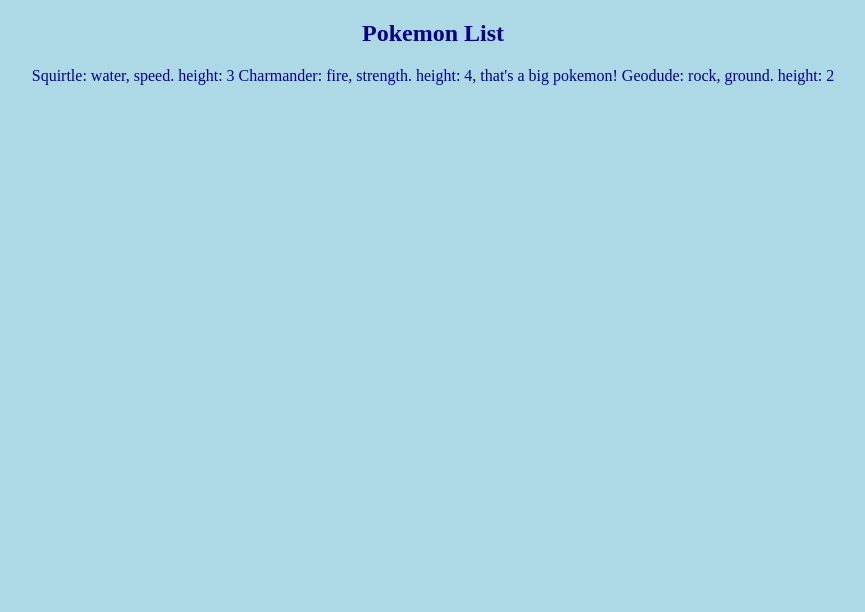
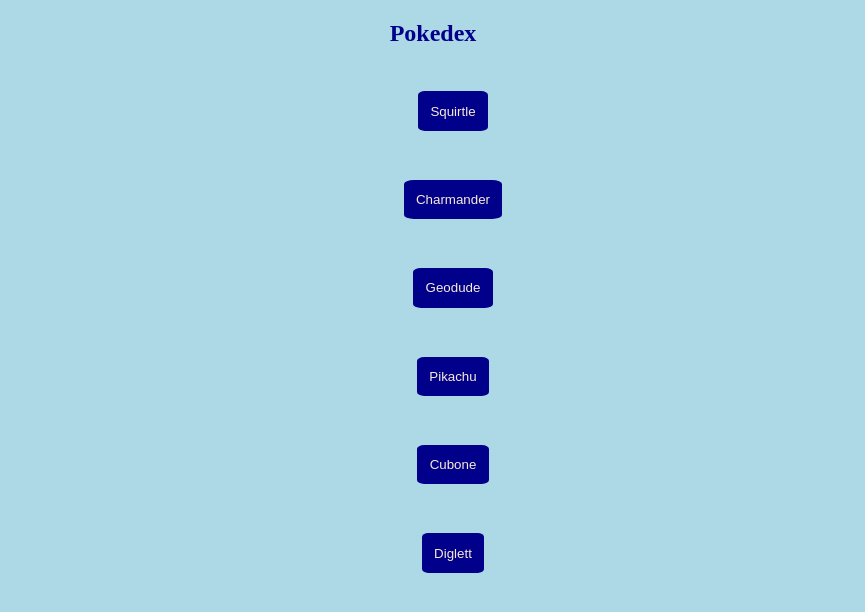
Before and after one commit to scottie-eves/Pokedex, a plain HTML site: page index.html in a window 1280 px wide. Shown: the whole page, without its empty margins (207-1072 px from the left). Drawn offline with Linux system fonts and the light colour scheme.

Commit message:
DOM update
CSS: added styling to buttons and took away bullets from list.

Index: added new H2 heading. and added class to <ul>

JS: created new pokemonRepository to contain all of the pokemon in one function.
Created new If else statement to the repository.
Created new function to select html elements and created lists and buttons from there.
Created event listener inside function to log the pokemon's name in the console.

```diff
--- a/css/styles.css
+++ b/css/styles.css
@@ -3,3 +3,18 @@
     color: darkblue;
     text-align: center;
 }
+.button-class {
+    background-color: darkblue;
+    border: black;
+    color: antiquewhite;
+    padding: 1%;
+    margin: 2%;
+    border-radius: 10%;
+    text-align: center;
+    text-decoration: none;
+    cursor: pointer;
+    transition-duration: 0.4s;
+}
+li {
+    list-style: none;
+}
--- a/index.html
+++ b/index.html
@@ -7,7 +7,8 @@
     <title>Simple JS APP</title>
 </head>
 <body>
-    <h2> Pokemon List </h2>
+    <h2> Pokedex </h2>
+        <ul class="pokemon-list"></ul>
    <script src="js/scripts.js"></script>
 </body>
 </html>
--- a/js/scripts.js
+++ b/js/scripts.js
@@ -1,14 +1,68 @@
-let pokemonList = [
-    {name: 'Squirtle: ' , type: ['water', ' speed'] , height: 3} ,
-    {name: ' Charmander: ' , type: ['fire' , ' strength'] , height: 4} ,
-    {name: ' Geodude: ' , type: ['rock', ' ground'] , height: 2}
+let pokemonRepository = (function () {
+    let repository = [
+    {name: ' Squirtle ' , type: ['water', ' speed'] , height: 3} ,
+    {name: ' Charmander ' , type: ['fire' , ' strength'] , height: 4} ,
+    {name: ' Geodude ' , type: ['rock', ' ground'] , height: 2} ,
+    {name: ' Pikachu ' , type: ['electric', ' flying'] , height: 1} ,
+    {name: ' Cubone ' , type: ['rock' , ' ground'] , height: 0.5} ,
+    {name: ' Diglett ' , type: ['rock', ' ground'] , height: 0.2}
 ];
 
-for (let i=0; i < pokemonList.length; i++) {
-    document.write(pokemonList[i].name + pokemonList[i].type + ". " + "height: " + pokemonList[i].height);
-    if (pokemonList[i].height > 3){
-    document.write(", that's a big pokemon!");
+function add(pokemon) {
+    if (
+        typeof pokemon === 'object' &&
+        'name' in pokemon &&
+        'height' in pokemon &&
+        'type' in pokemon
+    ) {
+        repository.push(pokemon);
+    } else {
+        console.log('That is incorrect');
+    }
 }
+function getAll() {
+    return repository;
 }
+function showDetails(pokemon){
+    console.log(pokemon.name);
+}
+function addListItem(pokemon){
+    let ulItem = document.querySelector('.pokemon-list');
+    let listItem = document.createElement('li');
+    let button = document.createElement('button');
+    button.innerText = pokemon.name;
+    button.classList.add('button-class');
+    listItem.appendChild(button);
+    ulItem.appendChild(listItem);
+    button.addEventListener('click', function(showDetails) {
+        console.log(pokemon.name);
+    })
+}
+return {
+    add: add ,
+    getAll: getAll ,
+    addListItem: addListItem
+};
+})();
 
-console.log(pokemonList);
+pokemonRepository.getAll().forEach(function (pokemon) {
+    pokemonRepository.addListItem(pokemon);
+});
+
+console.log(pokemonRepository.getAll());
+
+// function divide(dividend, divisor) {
+
+//     if (divisor === 0) {
+//         return 'you are trying to divide by zero'
+//     } else {
+//         let result = dividend/divisor;
+//         return result;
+//     }
+// }
+
+// console.log(divide(4, 2));
+// console.log(divide(7, 0));
+// console.log(divide(1, 4));
+// console.log(divide(12, -3));
+// console.log(divide(-4, -2));
```
